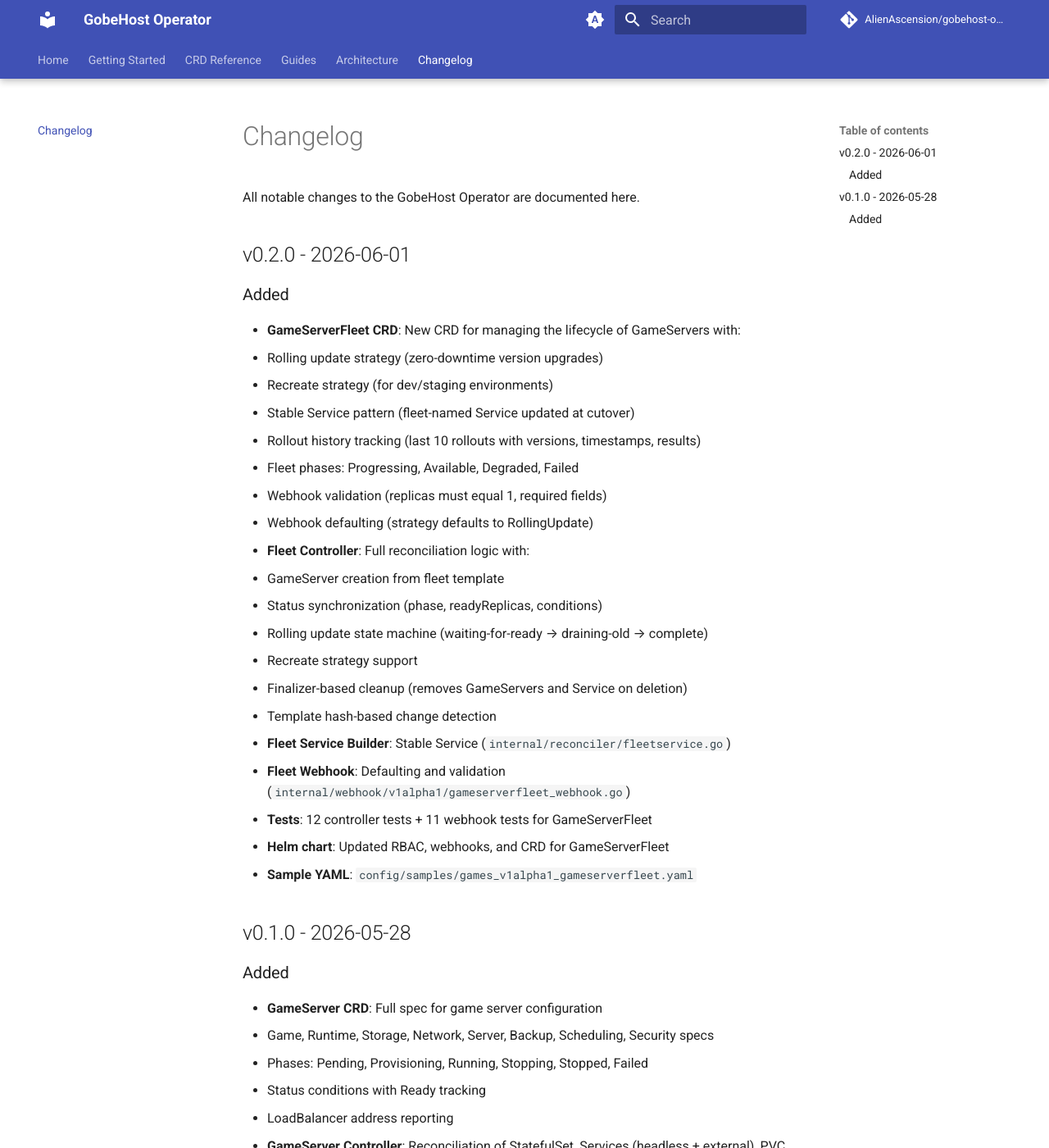
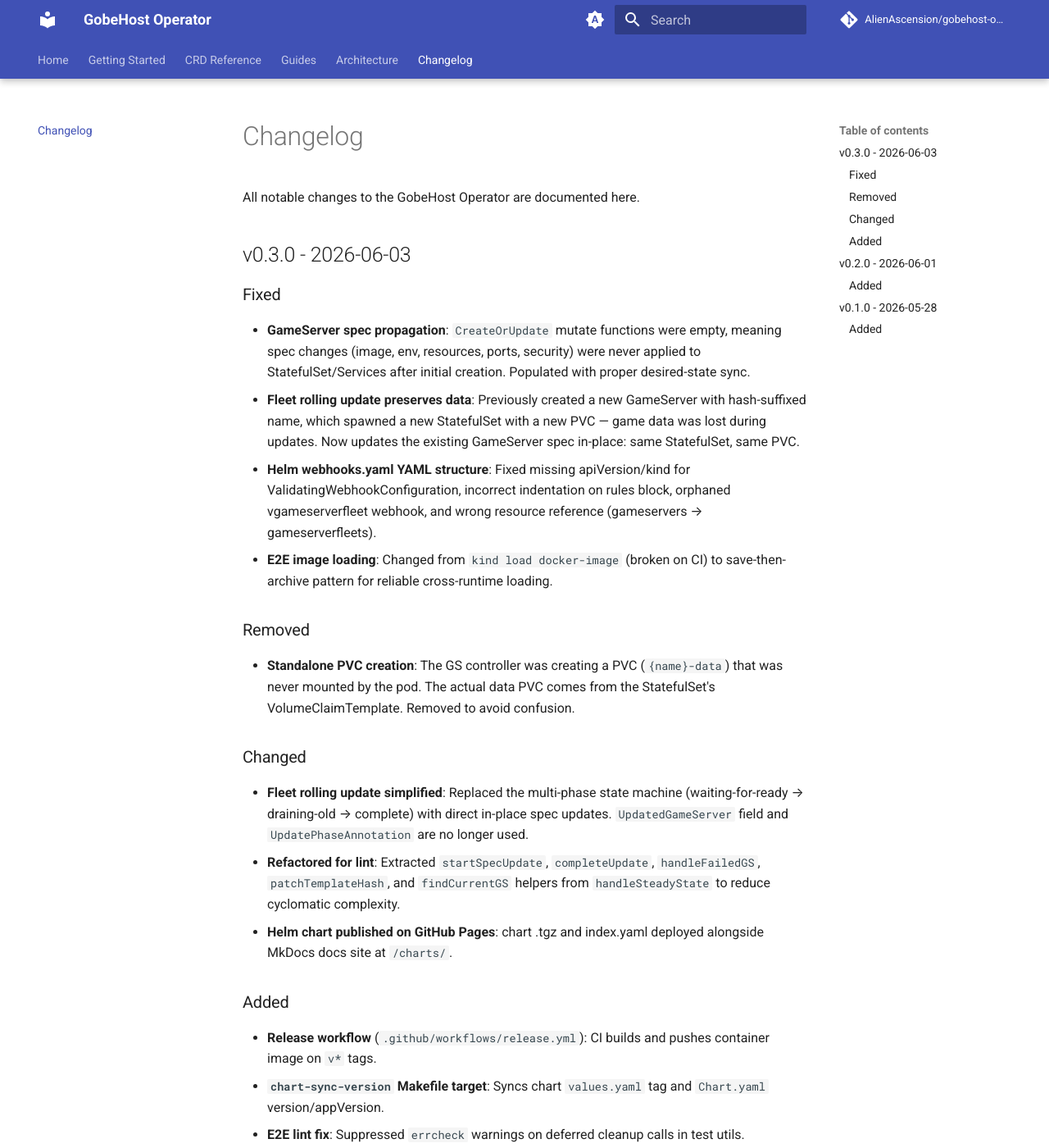
Before and after one commit to AlienAscension/gobehost-operator, an MkDocs documentation site: the page built from docs/changelog.md, in a window 1280 px wide and 1400 px high. Shown: the whole window at 82% size. Built offline with MkDocs 1.6.1 and Material for MkDocs 9.7.7, drawn with Linux system fonts in a browser that asks for light colours; comment, search, counter and statistics services are not loaded.

Commit message:
docs: update changelog and state for v0.3.0
- Changelog: add v0.3.0 entry with spec propagation, data-preserving
  rolling update, webhooks YAML fix, E2E fix, and lint changes
- STATE.md: bump version to v0.3.0, document new in-place update flow,
  update known issues, fix chart-sync-version Makefile target

```diff
--- a/docs/changelog.md
+++ b/docs/changelog.md
@@ -1,6 +1,31 @@
 # Changelog
 
 All notable changes to the GobeHost Operator are documented here.
+
+## v0.3.0 - 2026-06-03
+
+### Fixed
+
+- **GameServer spec propagation**: `CreateOrUpdate` mutate functions were empty, meaning spec changes (image, env, resources, ports, security) were never applied to StatefulSet/Services after initial creation. Populated with proper desired-state sync.
+- **Fleet rolling update preserves data**: Previously created a new GameServer with hash-suffixed name, which spawned a new StatefulSet with a new PVC — game data was lost during updates. Now updates the existing GameServer spec in-place: same StatefulSet, same PVC.
+- **Helm webhooks.yaml YAML structure**: Fixed missing apiVersion/kind for ValidatingWebhookConfiguration, incorrect indentation on rules block, orphaned vgameserverfleet webhook, and wrong resource reference (gameservers → gameserverfleets).
+- **E2E image loading**: Changed from `kind load docker-image` (broken on CI) to save-then-archive pattern for reliable cross-runtime loading.
+
+### Removed
+
+- **Standalone PVC creation**: The GS controller was creating a PVC (`{name}-data`) that was never mounted by the pod. The actual data PVC comes from the StatefulSet's VolumeClaimTemplate. Removed to avoid confusion.
+
+### Changed
+
+- **Fleet rolling update simplified**: Replaced the multi-phase state machine (waiting-for-ready → draining-old → complete) with direct in-place spec updates. `UpdatedGameServer` field and `UpdatePhaseAnnotation` are no longer used.
+- **Refactored for lint**: Extracted `startSpecUpdate`, `completeUpdate`, `handleFailedGS`, `patchTemplateHash`, and `findCurrentGS` helpers from `handleSteadyState` to reduce cyclomatic complexity.
+- **Helm chart published on GitHub Pages**: chart .tgz and index.yaml deployed alongside MkDocs docs site at `/charts/`.
+
+### Added
+
+- **Release workflow** (`.github/workflows/release.yml`): CI builds and pushes container image on `v*` tags.
+- **`chart-sync-version` Makefile target**: Syncs chart `values.yaml` tag and `Chart.yaml` version/appVersion.
+- **E2E lint fix**: Suppressed `errcheck` warnings on deferred cleanup calls in test utils.
 
 ## v0.2.0 - 2026-06-01
 
```
Also changed, not shown: STATE.md (+15 -12 lines).
